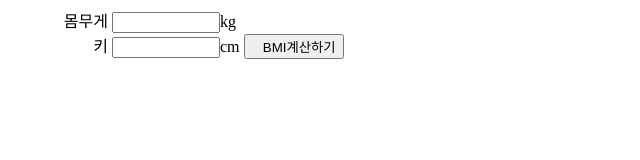
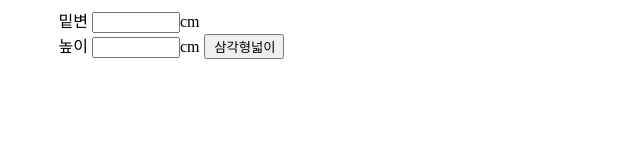
Before and after one commit to asdfderweq/BMI, a plain HTML site: page index.html in a window 1280 px wide. Shown: the whole page, without its empty margins (0-640 px from the left). Drawn offline with Linux system fonts and the light colour scheme.

Commit message:
Add files via upload

```diff
--- a/index.html
+++ b/index.html
@@ -9,8 +9,9 @@
     <style>
         label, input {
             display: inline-block;
-            width: 100px;
+            width: 80px;
             text-align: right;
+
 
         }
     </style>
@@ -19,12 +20,12 @@
 </head>
 <body>
 
-<label for="weight">몸무게</label>
-<input type="number" id="weight">kg
+<label for="weight">밑변</label>
+<input type="number" id="weight">cm
 <br/>
-<label for="height"> 키 </label>
+<label for="height"> 높이 </label>
 <input type ="number" id="height"  min="1" max="300">cm
-<input id="result" type="button" value="BMI계산하기" onClick="BMI()">
+<input id="result" type="button" value="삼각형넓이" onClick="BMI()">
 
 <script>
 
@@ -33,11 +34,11 @@
         let w = document.querySelector('#weight').value;
             w = Number(w);
         let h = document.querySelector('#height').value;
-            h = Number(h)/100;  // 미터단위로 변환
+            h = Number(h);  // 미터단위로 변환
 
-        let bmi = w/(h*h);
+        let bmi = (w*h)/2;
 
-        alert("당신의 체질량지수:"+ String(bmi));
+        alert("삼각형의 넓이:"+ String(bmi));
 
     }
 
```
